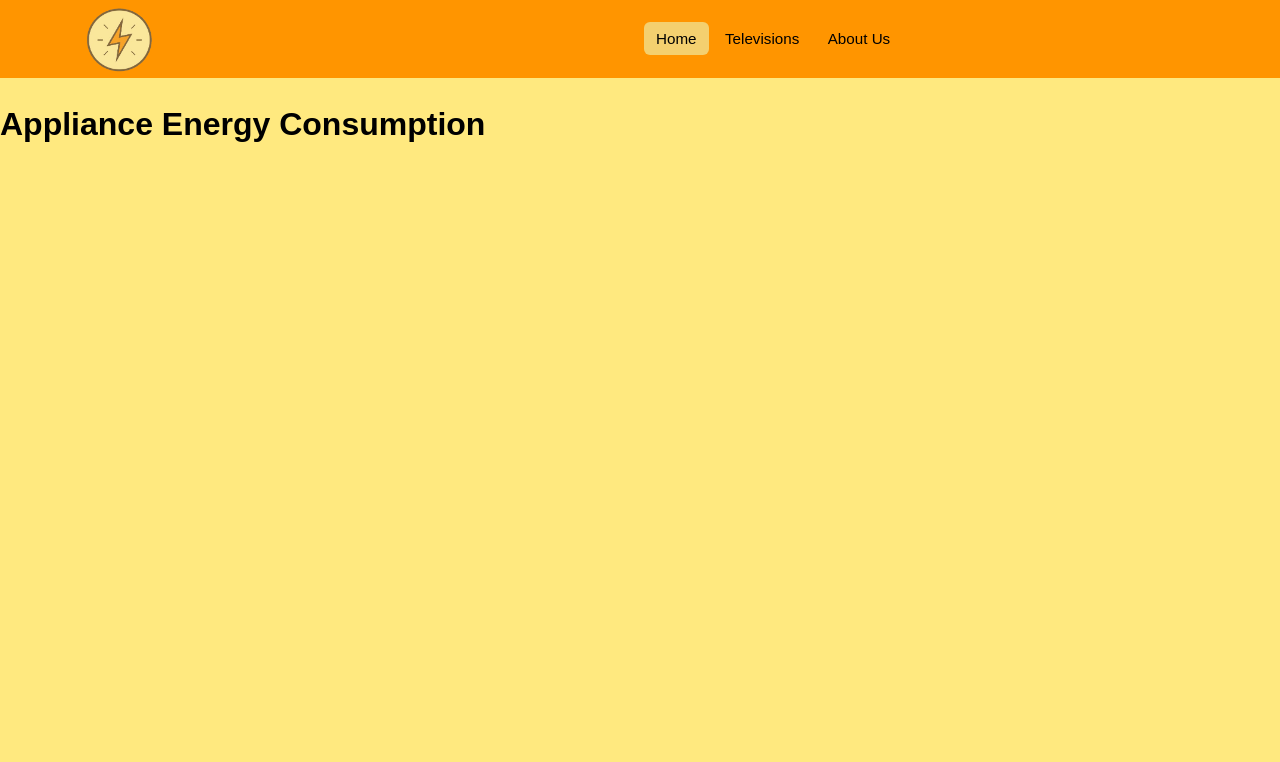
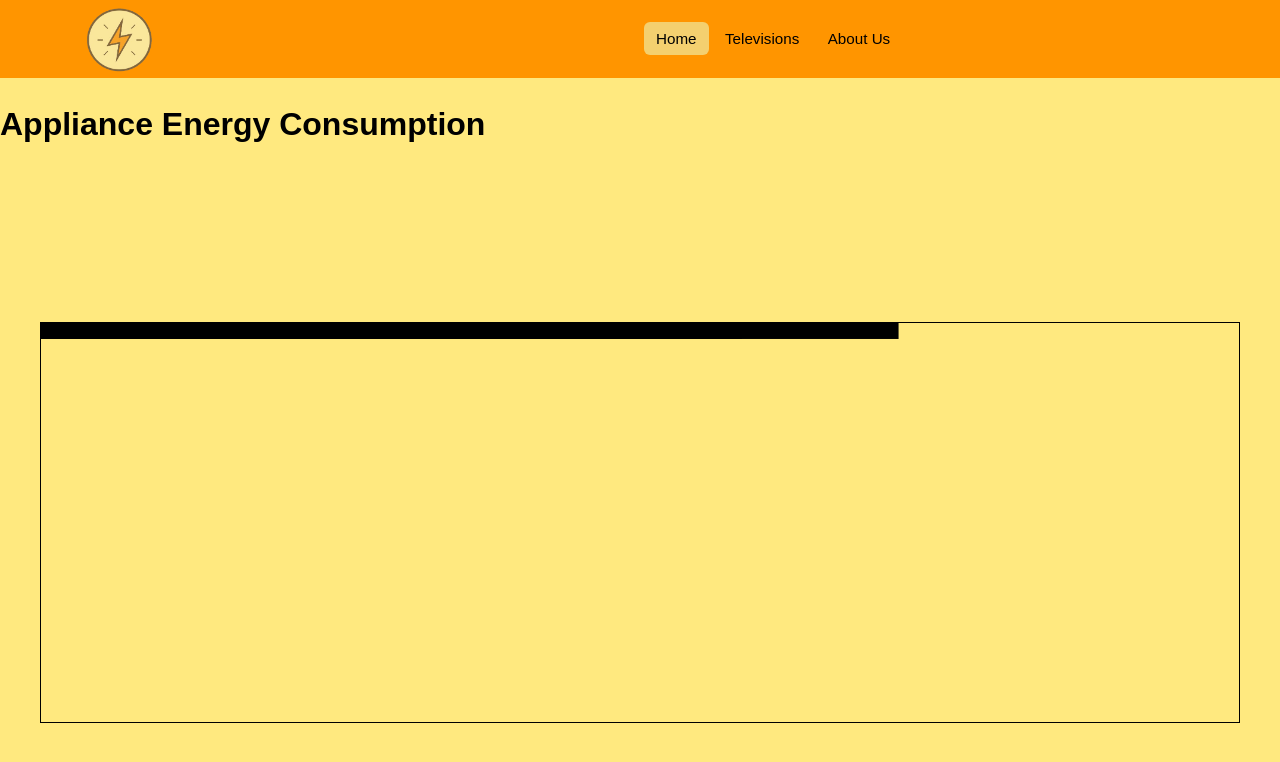
Before and after one commit to r1ceXD/T04-2, a plain HTML site: page index.html in a window 1280 px wide. Drawn offline with nearby package versions, Linux system fonts and the light colour scheme.

Commit message:
feat(t04-5): bind data to rects; set width/height; defer spacing to T04-6

```diff
--- a/index.html
+++ b/index.html
@@ -31,12 +31,15 @@
     <script src="https://d3js.org/d3.v7.min.js"></script>
     <script src="energy-d3.js"></script>
 
-    <div class="responsive-svg-container"></div>
+    <div class="responsive-svg-container">
+
+    </div>
 
     <!-- D3 library -->
     <script src="https://d3js.org/d3.v7.min.js"></script>
     <!-- NEW: T04-4 loader -->
     <script src="t04-4-load.js"></script>
+    <script src="t04-5-bars.js"></script>
     <!-- NEW: JS for T04-3 only -->
     <!-- <script src="t04-3-bars.js"></script> -->
     <!-- Old T04-2 demo (temporarily disabled) -->
--- a/t04-4-load.js
+++ b/t04-4-load.js
@@ -12,10 +12,7 @@ count: +d.count // '+' converts string to number
 console.log(data); // array of typed objects
 });
 
-/* Stub: will draw the chart in T04-5 */
-function createBarChart(data) {
-  console.log("createBarChart received", data.length, "rows");
-}
+
 /* Load CSV, Convert Type, Quick Check */
 d3.csv("data/tvBrandCount.csv", d => ({
 brand: d.brand,
--- /dev/null
+++ b/t04-5-bars.js
@@ -0,0 +1,15 @@
+// t04-5-bars.js
+const createBarChart = (data) => {
+    const svg = d3.select(".responsive-svg-container")
+        .append("svg")
+        .attr("viewBox", "0 0 1200 400")
+        .style("border", "1px solid black");
+
+    svg
+        .selectAll("rect")
+        .data(data)
+        .join("rect")
+        .attr("class", d => `bar bar-${d.count}`)
+        .attr("width", d => d.count) // uses your numeric column directly
+        .attr("height", 16); // constant bar height
+};
```
